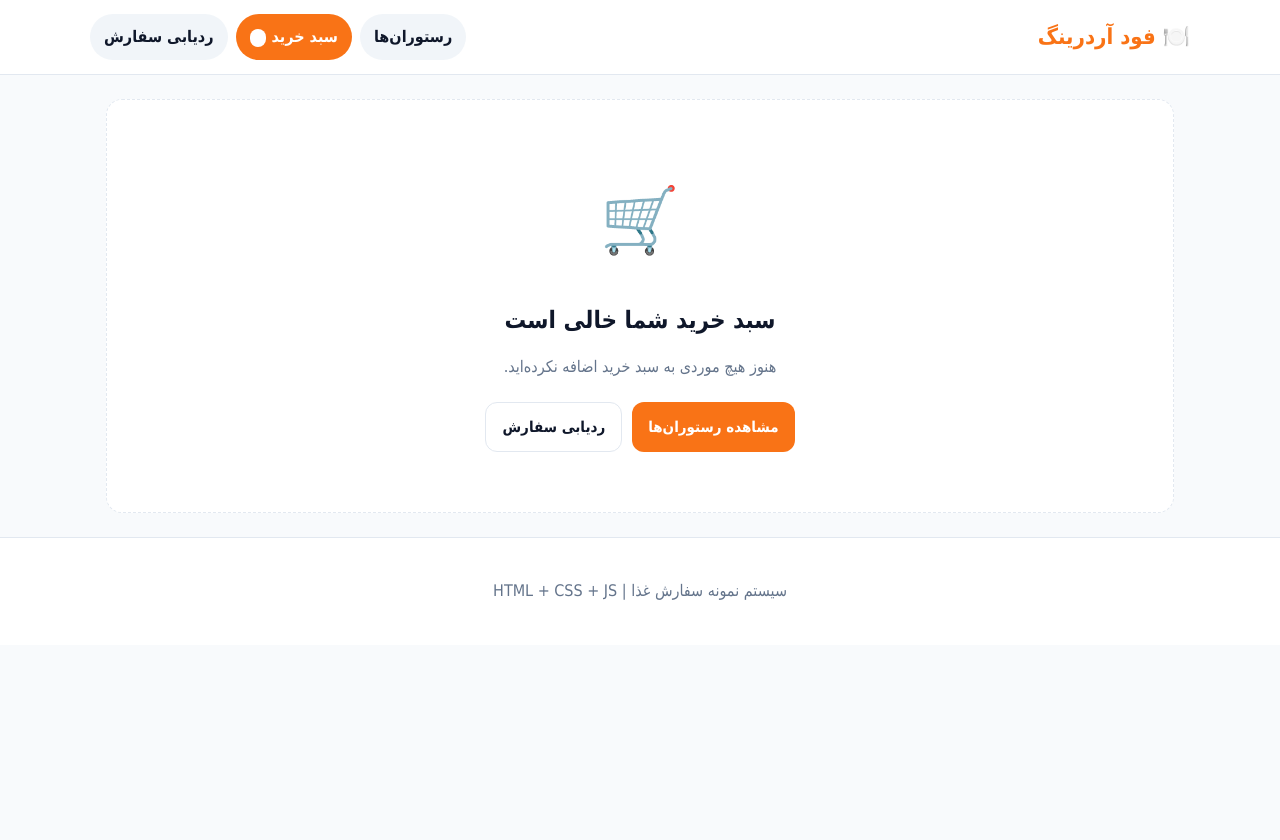
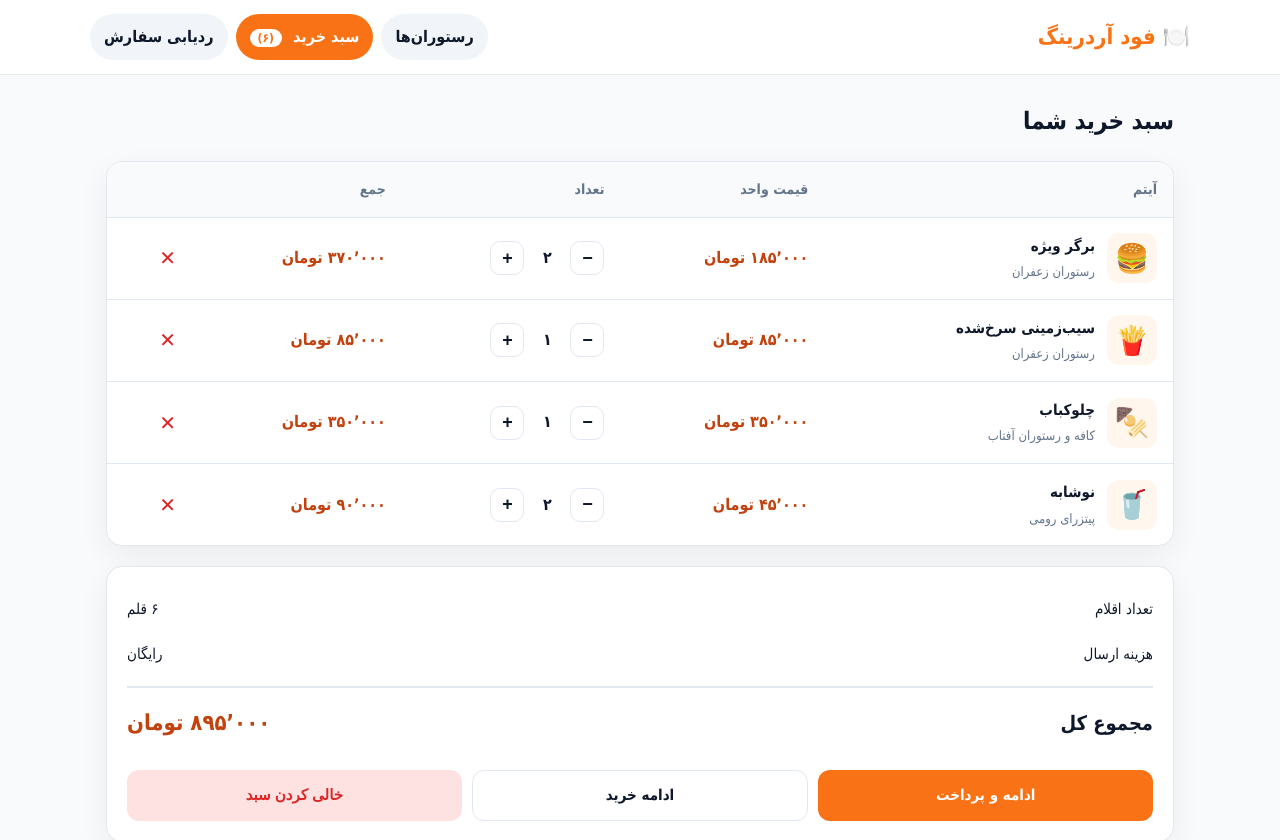
Before and after one commit to metijs22/Food-Ordering, a plain HTML site: page cart.html in a window 1280 px wide. Shown: the top 840 px of the page. Before the commit the page ends 800 px from the top, so only its background shows below. Drawn offline with Linux system fonts and the light colour scheme.

Commit message:
Update cart.html

```diff
--- a/cart.html
+++ b/cart.html
@@ -411,6 +411,60 @@
     </footer>
 
     <script>
+        // ─────────────────────────────────────────────
+        // Seed: اگر سبد خالی بود، آیتم‌های نمونه بذار
+        // ─────────────────────────────────────────────
+        function seedCart() {
+            const existing = localStorage.getItem("foodCart");
+
+            // اگه سبد خالی یا وجود نداره، آیتم‌های نمونه بذار
+            if (!existing || existing === "[]") {
+                const sampleCart = [
+                    {
+                        key: "1-r1-1",
+                        restaurantId: 1,
+                        restaurantName: "رستوران زعفران",
+                        name: "برگر ویژه",
+                        price: 185000,
+                        qty: 2,
+                        emoji: "🍔"
+                    },
+                    {
+                        key: "1-r1-3",
+                        restaurantId: 1,
+                        restaurantName: "رستوران زعفران",
+                        name: "سیب‌زمینی سرخ‌شده",
+                        price: 85000,
+                        qty: 1,
+                        emoji: "🍟"
+                    },
+                    {
+                        key: "2-r2-1",
+                        restaurantId: 2,
+                        restaurantName: "کافه و رستوران آفتاب",
+                        name: "چلوکباب",
+                        price: 350000,
+                        qty: 1,
+                        emoji: "🍢"
+                    },
+                    {
+                        key: "3-r3-4",
+                        restaurantId: 3,
+                        restaurantName: "پیتزرای رومی",
+                        name: "نوشابه",
+                        price: 45000,
+                        qty: 2,
+                        emoji: "🥤"
+                    }
+                ];
+
+                localStorage.setItem("foodCart", JSON.stringify(sampleCart));
+            }
+        }
+
+        // ─────────────────────────────────────────────
+        // Helpers
+        // ─────────────────────────────────────────────
         function formatPrice(value) {
             return new Intl.NumberFormat("fa-IR").format(value) + " تومان";
         }
@@ -469,6 +523,9 @@
             }, 2000);
         }
 
+        // ─────────────────────────────────────────────
+        // Actions
+        // ─────────────────────────────────────────────
         function changeQty(key, delta) {
             const cart = getCart();
             const item = cart.find((i) => i.key === key);
@@ -505,6 +562,9 @@
             showToast("سبد خرید خالی شد");
         }
 
+        // ─────────────────────────────────────────────
+        // Render
+        // ─────────────────────────────────────────────
         function renderEmptyCart() {
             const content = document.getElementById("content");
 
@@ -632,6 +692,9 @@
             }
         }
 
+        // ─────────────────────────────────────────────
+        // Events
+        // ─────────────────────────────────────────────
         document.addEventListener("click", function (event) {
             const actionBtn = event.target.closest("[data-action]");
 
@@ -653,6 +716,10 @@
             renderCart();
         });
 
+        // ─────────────────────────────────────────────
+        // Init
+        // ─────────────────────────────────────────────
+        seedCart();
         renderCart();
     </script>
 </body>
```
